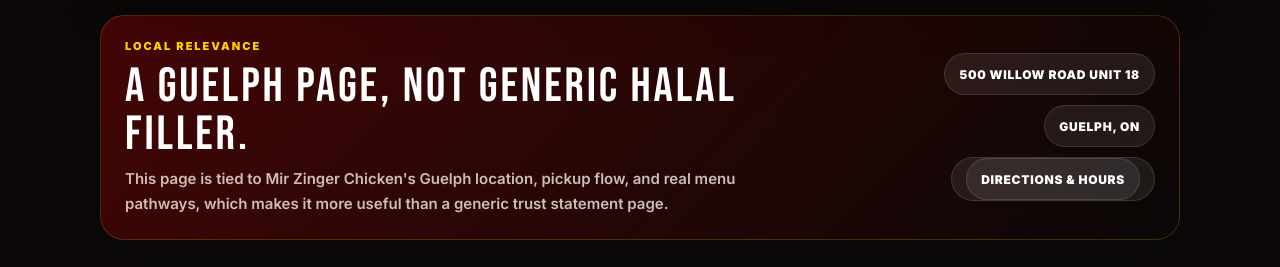
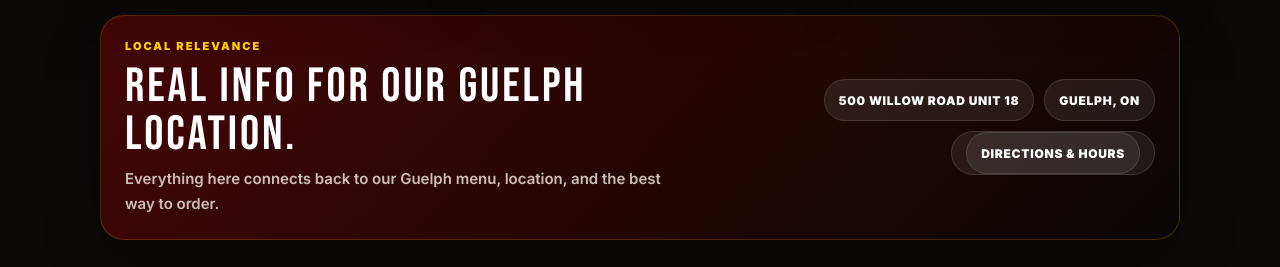
Before and after one commit to nazxmedia-dotcom/mirzingerchicken, a website built with Vite: page halal.html in a window 1280 px wide. Shown: the part 2067-2334 px from the top of the page. Built offline with nearby package versions, Linux system fonts and the light colour scheme.

Commit message:
Update site copy, imagery, and menu content

```diff
--- a/halal.html
+++ b/halal.html
@@ -281,9 +281,9 @@
           <div class="halal-localBand">
             <div>
               <p class="brand-kicker brand-kicker--gold">Local relevance</p>
-              <h2 class="brand-title">A Guelph page, not generic halal filler.</h2>
+              <h2 class="brand-title">Real info for our Guelph location.</h2>
               <p class="brand-copy brand-copy--light">
-                This page is tied to Mir Zinger Chicken's Guelph location, pickup flow, and real menu pathways, which makes it more useful than a generic trust statement page.
+                Everything here connects back to our Guelph menu, location, and the best way to order.
               </p>
             </div>
             <div class="halal-localBand__facts">
```
